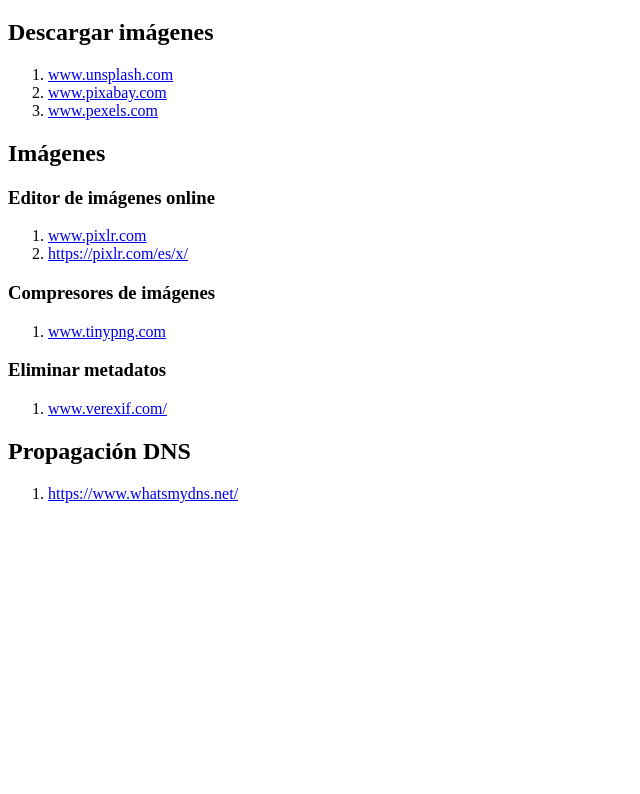
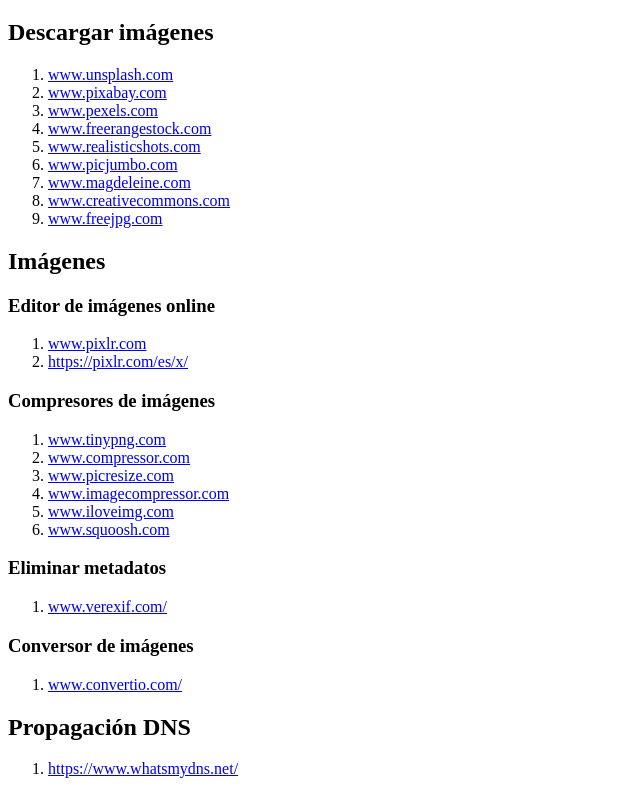
Before and after one commit to wladimov/Recursos, a plain HTML site: page index.html in a window 1280 px wide. Shown: the part 61-855 px from the top of the page, without its empty margins (0-640 px from the left). Before the commit the page ends 800 px from the top, so only its background shows below. Drawn offline with Linux system fonts and the light colour scheme.

Commit message:
[ADD] more sites

```diff
--- a/index.html
+++ b/index.html
@@ -25,6 +25,24 @@
                 <li>
                     <a href="https://www.pexels.com/">www.pexels.com</a>
                 </li>
+                <li>
+                    <a href="https://www.freerangestock.com/">www.freerangestock.com</a>
+                </li>
+                <li>
+                    <a href="https://realisticshots.com/">www.realisticshots.com</a>
+                </li>
+                <li>
+                    <a href="https://picjumbo.com/">www.picjumbo.com</a>
+                </li>
+                <li>
+                    <a href="https://magdeleine.co/">www.magdeleine.com</a>
+                </li>
+                <li>
+                    <a href="https://search.creativecommons.org/">www.creativecommons.com</a>
+                </li>
+                <li>
+                    <a href="https://www.freejpg.com.ar/">www.freejpg.com</a>
+                </li>
             </ol>
         </section>
         <section>
@@ -43,11 +61,32 @@
                 <li>
                     <a href="https://tinypng.com/">www.tinypng.com</a>
                 </li>
+                <li>
+                    <a href="https://compressor.io/">www.compressor.com</a>
+                </li>
+                <li>
+                    <a href="https://picresize.com/">www.picresize.com</a>
+                </li>
+                <li>
+                    <a href="https://imagecompressor.com/es/">www.imagecompressor.com</a>
+                </li>
+                <li>
+                    <a href="https://www.iloveimg.com/es">www.iloveimg.com</a>
+                </li>
+                <li>
+                    <a href="https://squoosh.app/">www.squoosh.com</a>
+                </li>
             </ol>
             <h3>Eliminar metadatos</h3>
             <ol>
                 <li>
                     <a href="https://www.verexif.com/">www.verexif.com/</a>
+                </li>
+            </ol>
+            <h3>Conversor de imágenes</h3>
+            <ol>
+                <li>
+                    <a href="https://convertio.co/es/jpg-svg/">www.convertio.com/</a>
                 </li>
             </ol>
         </section>
```
